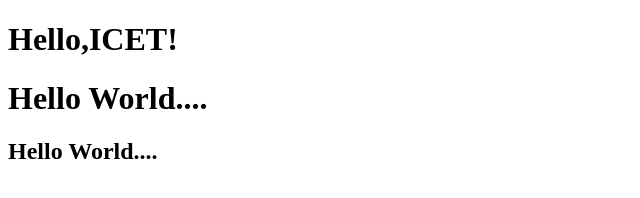
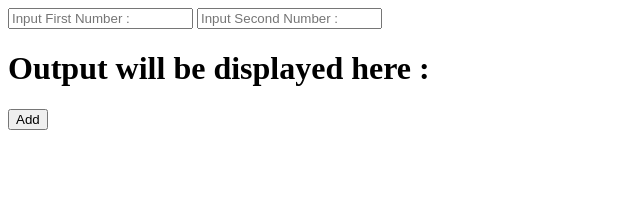
Before and after one commit to AIWPerera/2026-11-07-Day-06, a plain HTML site: page index.html in a window 1280 px wide. Shown: the whole page, without its empty margins (0-640 px from the left). Drawn offline with Linux system fonts and the light colour scheme.

Commit message:
refactor index.html and app.js for improved structure and functionality

```diff
--- a/index.html
+++ b/index.html
@@ -5,8 +5,36 @@
 </head>
 <body>
 
-    <h1>Hello,ICET!</h1>
+    <!--
+    <h1 id="title">Hello,ICET!</h1>
+    <input type="button" value="Click Me" onclick="changeTitle()">
+    >
+
+
+    //Number Count-onclick
+
+    <h1 id="NumberCount">Number Count - 0</h1>
+
+    <input type="button" value="+ Increment" onclick="btnIncrementAction()">
+    <input type="button" value="- Decrement" onclick="btnDecrementAction()"-->
+
+
+
+
+<!--input type="text" id="txtName" placeholder="Enter your name">
+<h4 id="name">My name is:</h4>
+<input type="button" value="Submit" onclick="btnSubmitAction()"-->
+
+
+    <input type="text" id="txtName" placeholder="Input First Number :" id="txtNum1">
+    <input type="text" id="txtName" placeholder="Input Second Number :" id="txtNum2">
+
+    <h1 id="output">Output will be displayed here : </h1>
+
+    <input type="button" value="Add" onclick="btnAddAction()">
+
 
     <script src="js/app.js"></script>
+
 </body>
 </html>
--- a/js/app.js
+++ b/js/app.js
@@ -5,12 +5,10 @@
 console.log(bike);
 
 
-
 // Array
 let customer = ["John", "Jane", "Bob", true, 42];
 
 console.log(customer);
-
 
 
 // Object - Java Class
@@ -33,7 +31,6 @@ console.log(customer1);
 console.log(customer2);
 
 
-
 // Object - JavaScript
 let customer3 = {
     name: "Bob",
@@ -42,8 +39,6 @@ let customer3 = {
 };
 
 console.log(customer3);
-
-
 
 
 // Array List
@@ -79,13 +74,41 @@ let CustomerList = [
 ];
 
 console.log(CustomerList);
+
+
 // Access Array List Data
 console.log(CustomerList[0].Items[0].itemName);
 
 
+// DOM Manipulation
+console.log(document);
 
 
-//----------------DOM Manipulatiions (doument object model)---------------
-console.log(document);
-document.write("<h1>Hello World....</h1>");
-document.write("<h2>Hello World....</h2>");
+// Title code (currently disabled)
+// let title = document.getElementById("title");
+// console.log(title);
+// title.innerHTML = "<h1>Hello Icet....</h1>";
+
+
+// Increment and Decrement
+//let number = 0;
+//let NumberCount = document.getElementById("NumberCount");
+
+//function btnIncrementAction() {
+//    number++;
+//    NumberCount.innerText = "Number Count - " + number;
+//}
+
+//function btnDecrementAction() {
+//    number--;
+//    NumberCount.innerText = "Number Count - " + number;
+//}
+
+
+function btnSubmitAction() {
+    let txtName = document.getElementById("txtName");
+    console.log(txtName.value);
+
+    let name = document.getElementById("name");
+    name.innerText = "My Name is : " + txtName.value;
+}
```
